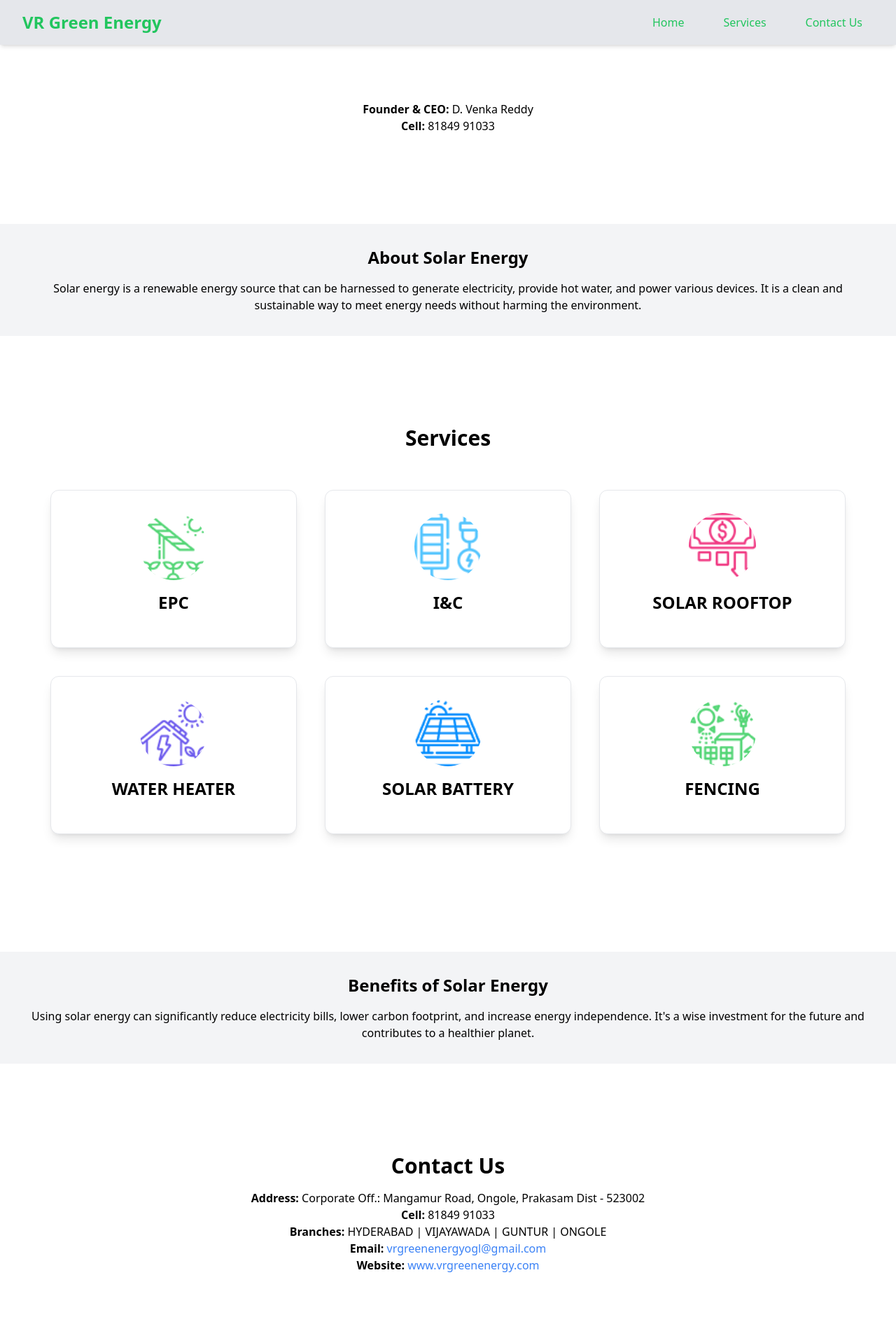
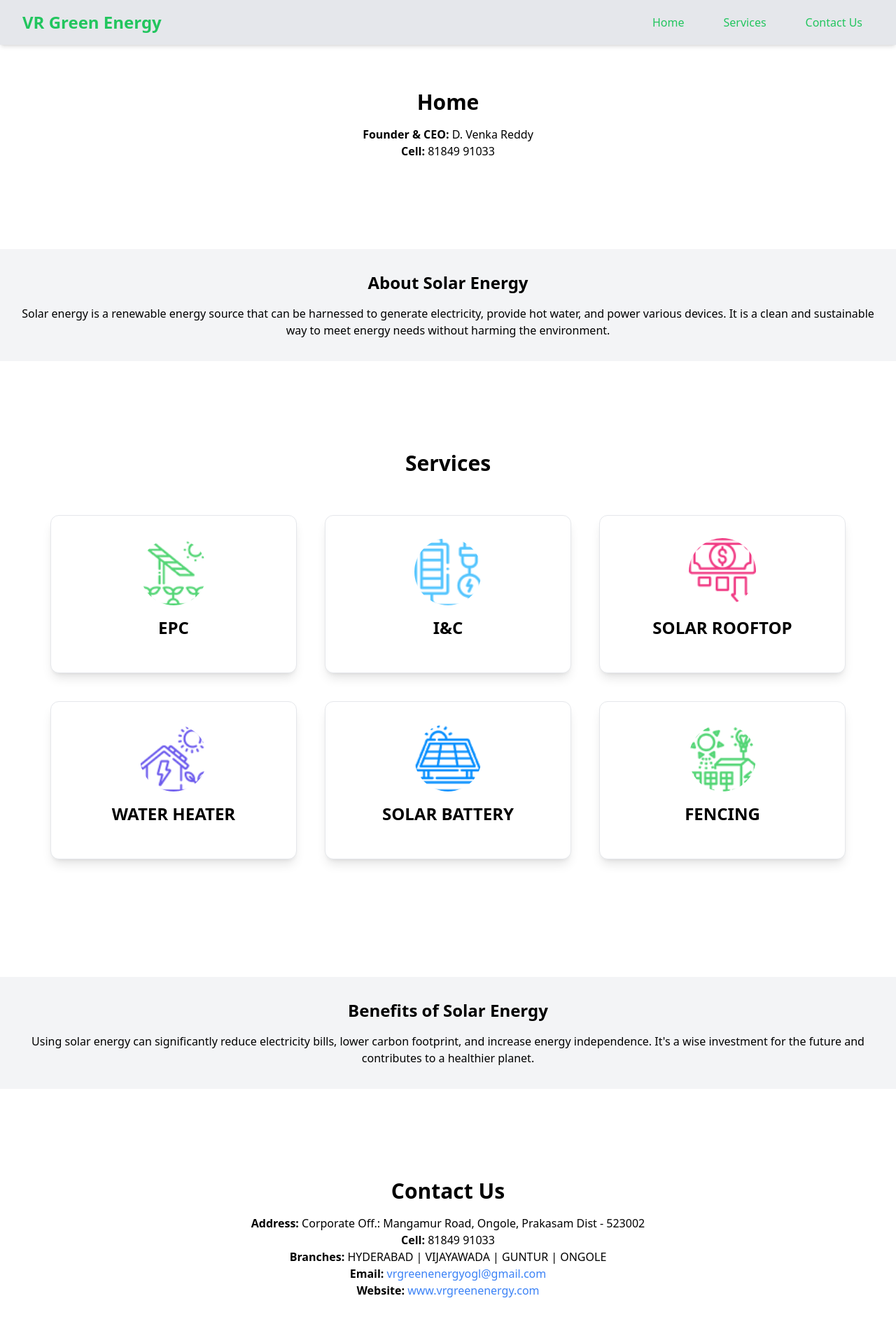
Before and after one commit to mcrgit530/vr-green-energy, a React (Create React App) app: page / in a window 1280 px wide. Shown: the top 1892 px of the page at 70% size. Built offline with nearby package versions, Linux system fonts and the light colour scheme.

Commit message:
Update App.js

```diff
--- a/src/App.js
+++ b/src/App.js
@@ -9,12 +9,12 @@
   return (
     <div className="App">
       <Header />
-      <Section id="home" >
+      <Section id="home" title="Home">
         <p><strong>Founder & CEO:</strong> D. Venka Reddy</p>
         <p><strong>Cell:</strong> 81849 91033</p>
       </Section>
 
-      <div className="bg-gray-100 py-8 px-8">
+      <div className="bg-gray-100 py-8 px-4">
         <h2 className="text-2xl font-semibold mb-4">About Solar Energy</h2>
         <p>Solar energy is a renewable energy source that can be harnessed to generate electricity, provide hot water, and power various devices. It is a clean and sustainable way to meet energy needs without harming the environment.</p>
       </div>
@@ -23,7 +23,7 @@
         <Services />
       </Section>
 
-      <div className="bg-gray-100 py-8 px-8">
+      <div className="bg-gray-100 py-8 px-4">
         <h2 className="text-2xl font-semibold mb-4">Benefits of Solar Energy</h2>
         <p>Using solar energy can significantly reduce electricity bills, lower carbon footprint, and increase energy independence. It's a wise investment for the future and contributes to a healthier planet.</p>
       </div>
```
